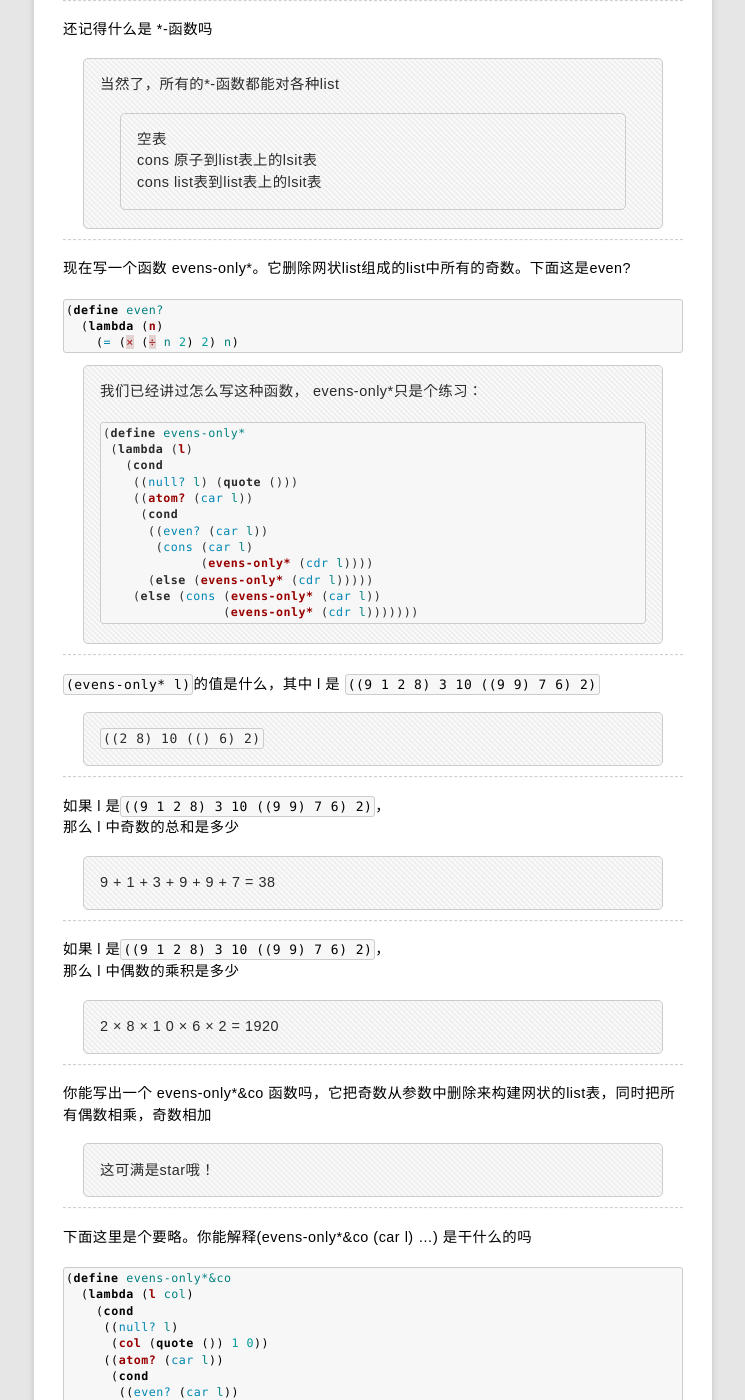
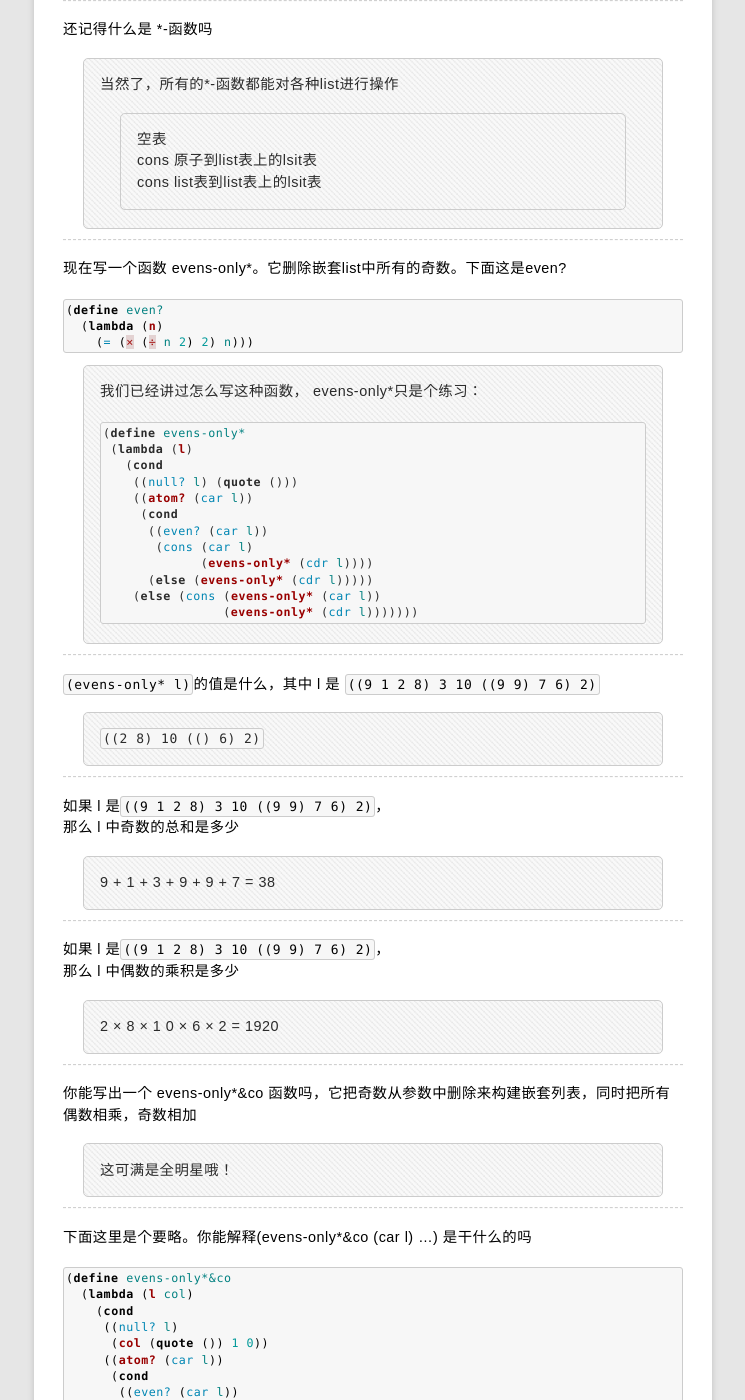
Before and after one commit to rhuichao/uternet.github.io, a Jekyll site: the page built from TLS/08.md, in a window 1280 px wide and 1400 px high, scrolled down 22923 px. Shown: the whole window, without its empty margins (267-1012 px from the left). Built offline with Jekyll 4.4.1, drawn with Linux system fonts in a browser that asks for light colours; some web fonts are replaced; Markdown is read by kramdown in place of the engine named in the settings; some of the changed text lies outside the part shown.

Commit message:
new document posted

````diff
--- a/TLS/08.md
+++ b/TLS/08.md
@@ -1277,19 +1277,19 @@ lat 是 (chips and fish or fish and chips)
 
 还记得什么是 *-函数吗
 
->当然了，所有的*-函数都能对各种list
+>当然了，所有的*-函数都能对各种list进行操作
 >>空表
 >>cons 原子到list表上的lsit表
 >>cons list表到list表上的lsit表
 
 ----------------------
 
-现在写一个函数 evens-only*。它删除网状list组成的list中所有的奇数。下面这是even?
+现在写一个函数 evens-only*。它删除嵌套list中所有的奇数。下面这是even?
 
 ```scheme
 (define even?
   (lambda (n)
-    (= (× (÷ n 2) 2) n)
+    (= (× (÷ n 2) 2) n)))
 ```
 
 
@@ -1333,9 +1333,9 @@ lat 是 (chips and fish or fish and chips)
 
 ----------------------
 
-你能写出一个 evens-only*&co 函数吗，它把奇数从参数中删除来构建网状的list表，同时把所有偶数相乘，奇数相加
+你能写出一个 evens-only*&co 函数吗，它把奇数从参数中删除来构建嵌套列表，同时把所有偶数相乘，奇数相加
 
->这可满是star哦！
+>这可满是全明星哦！
 
 ----------------------
 
````
Also changed, not shown: other parts of TLS/08.md (+5 -5 lines).
